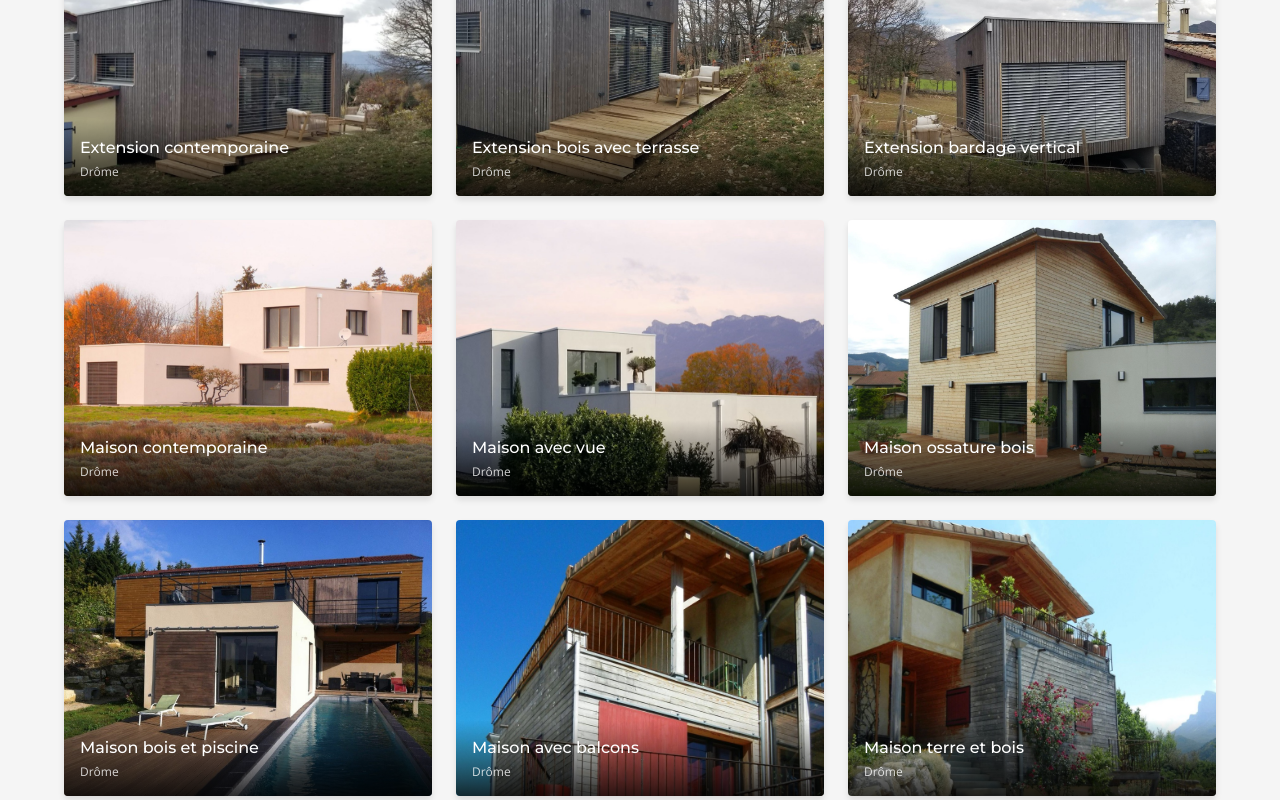
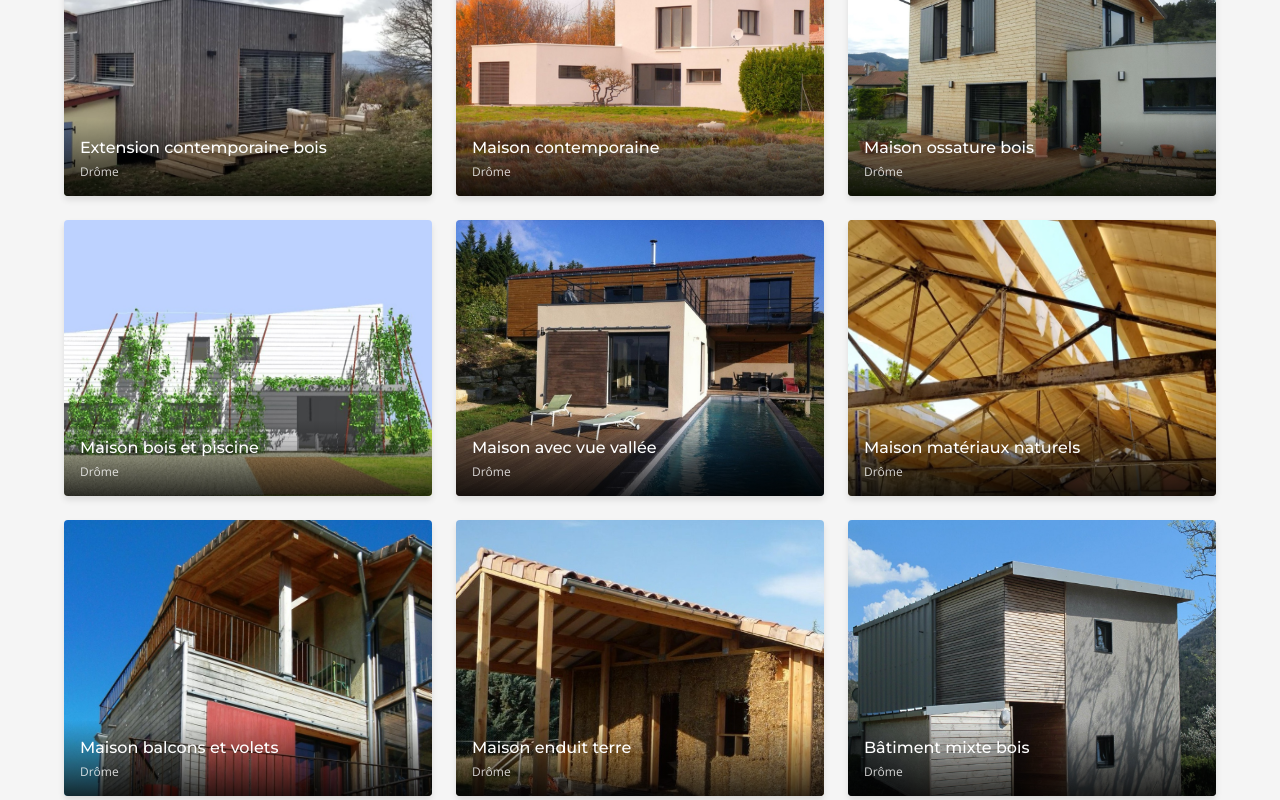
Before and after one commit to alanbouo/eric-sartre, a Next.js app: page /projets in a window 1280 px wide. Shown: the part 520-1320 px from the top of the page. Built offline with nearby package versions, Linux system fonts and the light colour scheme.

Commit message:
Refonte système lightbox avec galerie multi-images par projet

```diff
--- a/src/app/projets/page.js
+++ b/src/app/projets/page.js
@@ -8,30 +8,39 @@ import { projects } from '@/data/projects'
 export default function ProjetsPage() {
   const [lightboxOpen, setLightboxOpen] = useState(false)
   const [currentProject, setCurrentProject] = useState(null)
-  const [currentIndex, setCurrentIndex] = useState(0)
+  const [currentProjectIndex, setCurrentProjectIndex] = useState(0)
+  const [currentImageIndex, setCurrentImageIndex] = useState(0)
 
   const openLightbox = (project) => {
     const index = projects.findIndex(p => p.id === project.id)
     setCurrentProject(project)
-    setCurrentIndex(index)
+    setCurrentProjectIndex(index)
+    setCurrentImageIndex(0)
     setLightboxOpen(true)
   }
 
   const closeLightbox = () => {
     setLightboxOpen(false)
     setCurrentProject(null)
+    setCurrentImageIndex(0)
   }
 
-  const goToPrev = () => {
-    const newIndex = (currentIndex - 1 + projects.length) % projects.length
-    setCurrentIndex(newIndex)
+  const goToPrevProject = () => {
+    const newIndex = (currentProjectIndex - 1 + projects.length) % projects.length
+    setCurrentProjectIndex(newIndex)
     setCurrentProject(projects[newIndex])
+    setCurrentImageIndex(0)
   }
 
-  const goToNext = () => {
-    const newIndex = (currentIndex + 1) % projects.length
-    setCurrentIndex(newIndex)
+  const goToNextProject = () => {
+    const newIndex = (currentProjectIndex + 1) % projects.length
+    setCurrentProjectIndex(newIndex)
     setCurrentProject(projects[newIndex])
+    setCurrentImageIndex(0)
+  }
+
+  const handleImageChange = (imageIndex) => {
+    setCurrentImageIndex(imageIndex)
   }
 
   return (
@@ -77,14 +86,16 @@ export default function ProjetsPage() {
         </div>
       </section>
 
-      {/* Lightbox */}
+      {/* Lightbox with Gallery */}
       <Lightbox
         isOpen={lightboxOpen}
         onClose={closeLightbox}
-        image={currentProject?.image}
+        images={currentProject?.images}
+        currentImageIndex={currentImageIndex}
+        onImageChange={handleImageChange}
         title={currentProject ? `${currentProject.title} - ${currentProject.location}` : ''}
-        onPrev={goToPrev}
-        onNext={goToNext}
+        onPrevProject={goToPrevProject}
+        onNextProject={goToNextProject}
       />
     </div>
   )
--- a/src/components/HeroSlider.js
+++ b/src/components/HeroSlider.js
@@ -9,7 +9,7 @@ const heroImages = [
     alt: 'Maison contemporaine avec vue sur les montagnes - Architecture écologique',
   },
   {
-    src: '/images/assets/IMG_0329D0CB5B8D-7.jpeg',
+    src: '/images/assets/IMG_0329D0CB5B8D-2.jpeg',
     alt: 'Maison moderne intégrée dans le paysage drômois',
   },
   {
--- a/src/components/ProjectCard.js
+++ b/src/components/ProjectCard.js
@@ -29,7 +29,7 @@ export default function ProjectCard({ project, onClick }) {
       }}
     >
       <img
-        src={project.image}
+        src={project.images[0]}
         alt={project.title}
         loading="lazy"
       />
--- a/src/data/projects.js
+++ b/src/data/projects.js
@@ -1,151 +1,133 @@
-// Projets Eric Sartre Architecte - Images locales
+// Projets Eric Sartre Architecte - Regroupés par projet avec galerie
 
 export const projects = [
   {
     id: 1,
-    title: 'Extension contemporaine',
+    title: 'Extension contemporaine bois',
     location: 'Drôme',
-    image: '/images/assets/IMG_0329D0CB5B8D-2.jpeg',
-    description: 'Extension en bardage bois gris, intégration à une maison traditionnelle.',
+    images: [
+      '/images/assets/IMG_0329D0CB5B8D-2.jpeg',
+      '/images/assets/IMG_0329D0CB5B8D-3.jpeg',
+      '/images/assets/IMG_0329D0CB5B8D-4.jpeg',
+    ],
+    description: 'Extension en bardage bois, intégration contemporaine à une maison traditionnelle.',
     hasDocument: false,
     category: 'rehabilitation',
   },
   {
     id: 2,
-    title: 'Extension bois avec terrasse',
+    title: 'Maison contemporaine',
     location: 'Drôme',
-    image: '/images/assets/IMG_0329D0CB5B8D-3.jpeg',
-    description: 'Extension contemporaine en ossature bois avec terrasse.',
+    images: [
+      '/images/assets/IMG_0329D0CB5B8D-5.jpeg',
+      '/images/assets/IMG_0329D0CB5B8D-6.jpeg',
+      '/images/assets/IMG_0329D0CB5B8D-7.jpeg',
+    ],
+    description: 'Maison individuelle contemporaine avec vue panoramique sur les montagnes.',
     hasDocument: false,
-    category: 'rehabilitation',
+    category: 'maison-individuelle',
   },
   {
     id: 3,
-    title: 'Extension bardage vertical',
+    title: 'Maison ossature bois',
     location: 'Drôme',
-    image: '/images/assets/IMG_0329D0CB5B8D-4.jpeg',
-    description: 'Extension en bardage bois vertical, brise-soleil intégrés.',
+    images: [
+      '/images/assets/IMG_0329D0CB5B8D-8.jpeg',
+    ],
+    description: 'Maison à étage en ossature bois, bardage naturel et terrasse.',
     hasDocument: false,
-    category: 'rehabilitation',
+    category: 'maison-individuelle',
   },
   {
     id: 4,
-    title: 'Maison contemporaine',
+    title: 'Maison bois et piscine',
     location: 'Drôme',
-    image: '/images/assets/IMG_0329D0CB5B8D-5.jpeg',
-    description: 'Maison individuelle contemporaine, volumes cubiques, enduit blanc.',
+    images: [
+      '/images/assets/IMG_0329D0CB5B8D-9.jpeg',
+      '/images/assets/IMG_0329D0CB5B8D-10.jpeg',
+    ],
+    description: 'Maison contemporaine bois et enduit avec piscine.',
     hasDocument: false,
     category: 'maison-individuelle',
   },
   {
     id: 5,
-    title: 'Maison avec vue',
+    title: 'Maison avec vue vallée',
     location: 'Drôme',
-    image: '/images/assets/IMG_0329D0CB5B8D-6.jpeg',
-    description: 'Maison contemporaine avec vue panoramique sur les montagnes.',
+    images: [
+      '/images/assets/IMG_0329D0CB5B8D-12.jpeg',
+      '/images/assets/IMG_0329D0CB5B8D-14.jpeg',
+    ],
+    description: 'Maison bois avec terrasse panoramique sur la vallée.',
     hasDocument: false,
     category: 'maison-individuelle',
   },
   {
     id: 6,
-    title: 'Maison ossature bois',
+    title: 'Maison matériaux naturels',
     location: 'Drôme',
-    image: '/images/assets/IMG_0329D0CB5B8D-8.jpeg',
-    description: 'Maison à étage en ossature bois, bardage naturel et terrasse.',
+    images: [
+      '/images/assets/IMG_0329D0CB5B8D-11.jpeg',
+      '/images/assets/IMG_0329D0CB5B8D-13.jpeg',
+      '/images/assets/IMG_0329D0CB5B8D-15.jpeg',
+    ],
+    description: 'Maison en matériaux naturels : bois, pierre, enduit terre.',
     hasDocument: false,
     category: 'maison-individuelle',
   },
   {
     id: 7,
-    title: 'Maison bois et piscine',
+    title: 'Maison balcons et volets',
     location: 'Drôme',
-    image: '/images/assets/IMG_0329D0CB5B8D-12.jpeg',
-    description: 'Maison contemporaine bois et enduit avec piscine.',
+    images: [
+      '/images/assets/IMG_0329D0CB5B8D-16.jpeg',
+      '/images/assets/IMG_0329D0CB5B8D-17.jpeg',
+    ],
+    description: 'Maison bois avec balcons et volets colorés.',
     hasDocument: false,
     category: 'maison-individuelle',
   },
   {
     id: 8,
-    title: 'Maison avec balcons',
+    title: 'Maison enduit terre',
     location: 'Drôme',
-    image: '/images/assets/IMG_0329D0CB5B8D-16.jpeg',
-    description: 'Maison bois avec balcons et volets colorés.',
+    images: [
+      '/images/assets/IMG_0329D0CB5B8D-18.jpeg',
+      '/images/assets/IMG_0329D0CB5B8D-19.jpeg',
+    ],
+    description: 'Maison plain-pied, enduit terre et menuiseries bois.',
     hasDocument: false,
     category: 'maison-individuelle',
   },
   {
     id: 9,
-    title: 'Maison terre et bois',
+    title: 'Bâtiment mixte bois',
     location: 'Drôme',
-    image: '/images/assets/IMG_0329D0CB5B8D-17.jpeg',
-    description: 'Maison en matériaux naturels : enduit terre, bois, pierre.',
-    hasDocument: false,
-    category: 'maison-individuelle',
-  },
-  {
-    id: 10,
-    title: 'Maison enduit terre',
-    location: 'Drôme',
-    image: '/images/assets/IMG_0329D0CB5B8D-19.jpeg',
-    description: 'Maison plain-pied, enduit terre et menuiseries bois.',
-    hasDocument: false,
-    category: 'maison-individuelle',
-  },
-  {
-    id: 11,
-    title: 'Bâtiment mixte',
-    location: 'Drôme',
-    image: '/images/assets/IMG_0329D0CB5B8D-20.jpeg',
+    images: [
+      '/images/assets/IMG_0329D0CB5B8D-20.jpeg',
+      '/images/assets/IMG_0329D0CB5B8D-21.jpeg',
+    ],
     description: 'Bâtiment professionnel en bardage bois et enduit.',
     hasDocument: false,
     category: 'professionnel',
   },
   {
-    id: 12,
-    title: 'Extension claire-voie',
-    location: 'Drôme',
-    image: '/images/assets/IMG_0329D0CB5B8D-21.jpeg',
-    description: 'Extension en bardage claire-voie, volets coulissants.',
-    hasDocument: false,
-    category: 'rehabilitation',
-  },
-  {
-    id: 13,
+    id: 10,
     title: 'Habitat groupé Habiterre',
     location: 'Die, Drôme',
-    image: '/images/assets/IMG_0329D0CB5B8D-22.jpeg',
+    images: [
+      '/images/assets/IMG_0329D0CB5B8D-22.jpeg',
+      '/images/assets/IMG_0329D0CB5B8D-23.jpeg',
+      '/images/assets/IMG_0329D0CB5B8D-1.jpeg',
+    ],
     description: 'Habitat groupé écologique, bois et enduit terre coloré.',
     hasDocument: true,
     category: 'habitat-groupe',
   },
-  {
-    id: 14,
-    title: 'Habitat groupé - Détail',
-    location: 'Die, Drôme',
-    image: '/images/assets/IMG_0329D0CB5B8D-23.jpeg',
-    description: 'Détail de façade habitat groupé, bardage et enduit rouge.',
-    hasDocument: false,
-    category: 'habitat-groupe',
-  },
-  {
-    id: 15,
-    title: 'Habitat groupé - Terrasses',
-    location: 'Drôme',
-    image: '/images/assets/IMG_0329D0CB5B8D-1.jpeg',
-    description: 'Habitat groupé avec terrasses bois et tuiles.',
-    hasDocument: false,
-    category: 'habitat-groupe',
-  },
-  {
-    id: 16,
-    title: 'Maison vue vallée',
-    location: 'Drôme',
-    image: '/images/assets/IMG_0329D0CB5B8D-14.jpeg',
-    description: 'Maison bois avec terrasse panoramique sur la vallée.',
-    hasDocument: false,
-    category: 'maison-individuelle',
-  },
 ]
+
+// Helper to get main image for card display
+export const getMainImage = (project) => project.images[0]
 
 // Galerie pour la page présentation - focus matériaux et chantiers
 export const presentationGallery = [
```
Also changed, not shown: src/components/Lightbox.js.
